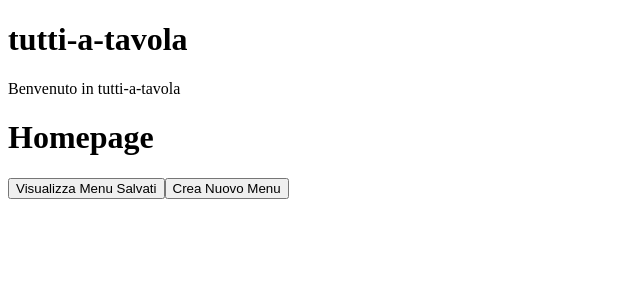
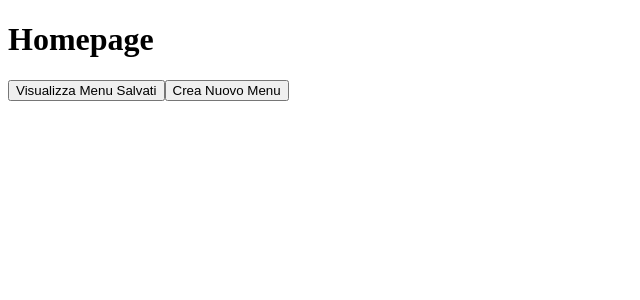
Before and after one commit to loredanacascarano01/cucina-povera, an Angular app in the folder fe/tutti-a-tavola/: page / in a window 1280 px wide. Shown: the top 300 px of the page, without its empty margins (0-640 px from the left). Built offline with nearby package versions, Linux system fonts and the light colour scheme.

Commit message:
rimozione titolo inutile

```diff
--- a/fe/tutti-a-tavola/src/app/app.component.html
+++ b/fe/tutti-a-tavola/src/app/app.component.html
@@ -1,6 +1 @@
-<div>
-  <h1>{{ title }}</h1>
-  <p>Benvenuto in {{ title }}</p>
-</div>
-
 <router-outlet></router-outlet>
```
